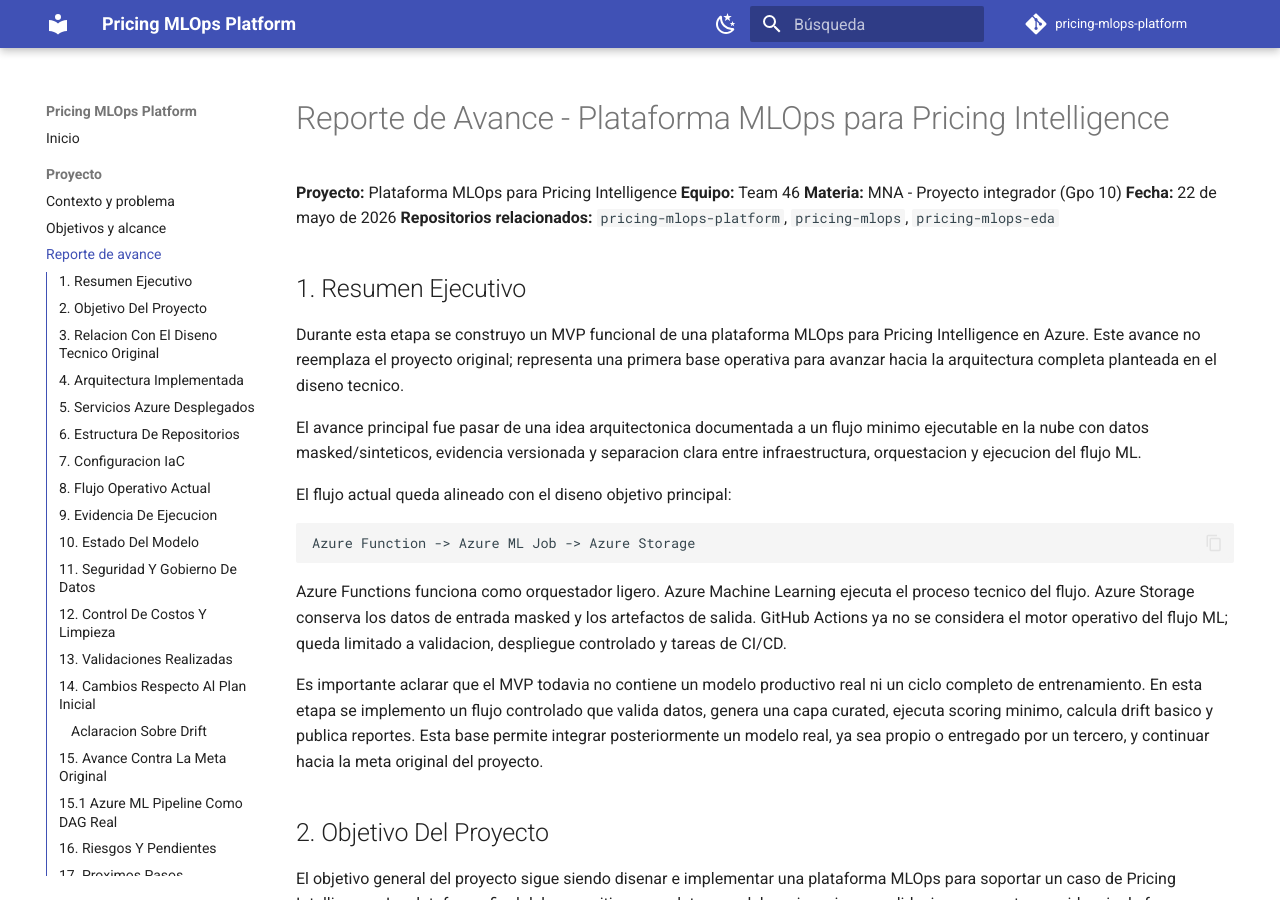
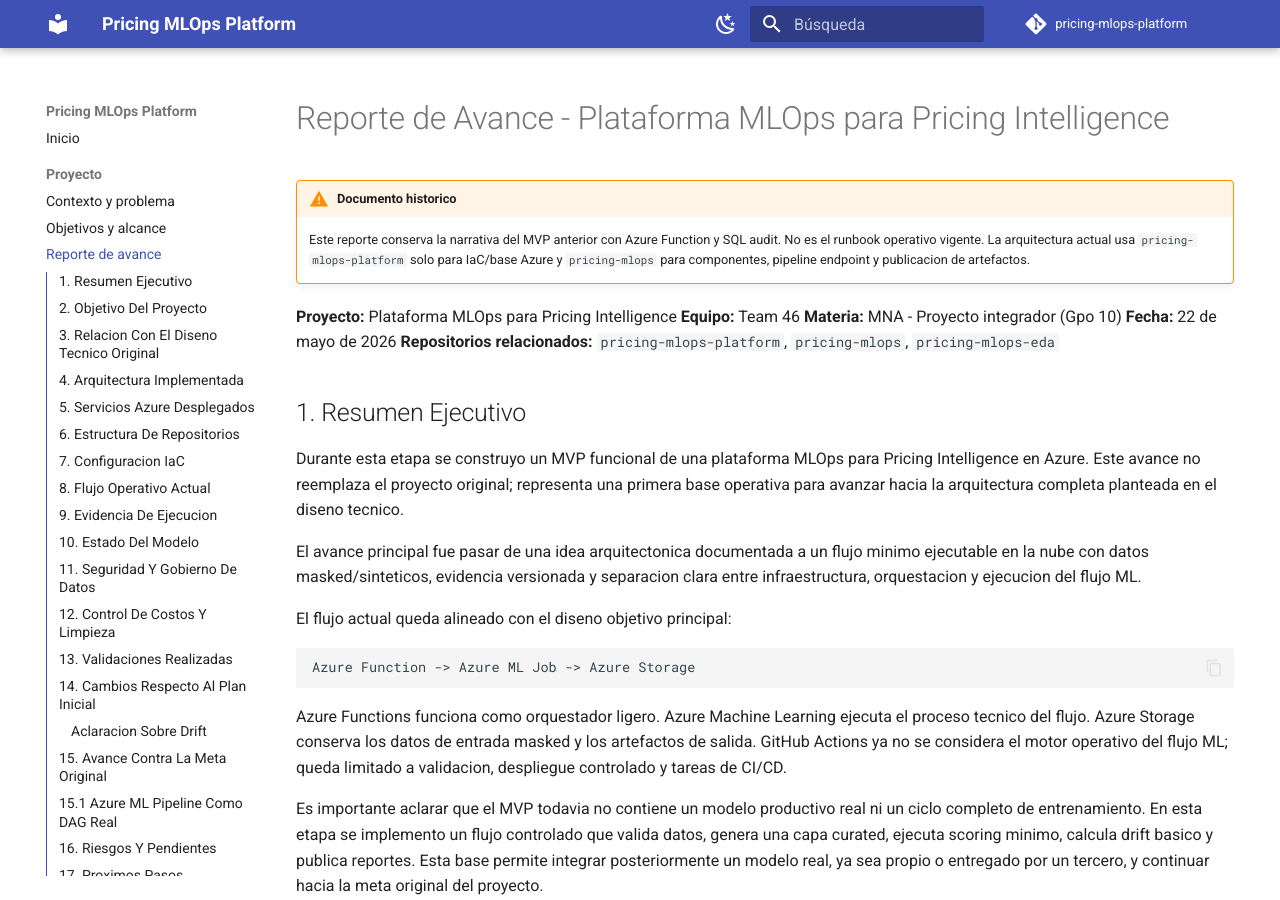
Before and after one commit to tecmx-team46-pricing/pricing-mlops-platform, an MkDocs documentation site: the page built from docs/project/reporte-avance-proyecto-integrador.md, in a window 1280 px wide and 900 px high. Built offline with MkDocs 1.6.1 and Material for MkDocs 9.7.7, drawn with Linux system fonts in a browser that asks for light colours; comment, search, counter and statistics services are not loaded; some of the changed text lies outside the part shown.

Commit message:
Clean platform IaC and historical docs

```diff
--- a/docs/project/reporte-avance-proyecto-integrador.md
+++ b/docs/project/reporte-avance-proyecto-integrador.md
@@ -1,4 +1,7 @@
 # Reporte de Avance - Plataforma MLOps para Pricing Intelligence
+
+!!! warning "Documento historico"
+    Este reporte conserva la narrativa del MVP anterior con Azure Function y SQL audit. No es el runbook operativo vigente. La arquitectura actual usa `pricing-mlops-platform` solo para IaC/base Azure y `pricing-mlops` para componentes, pipeline endpoint y publicacion de artefactos.
 
 **Proyecto:** Plataforma MLOps para Pricing Intelligence
 **Equipo:** Team 46
```
Also changed, not shown: other parts of docs/project/reporte-avance-proyecto-integrador.md (+0 -1 lines), docs/reference/original-technical-design.md (+2 -0 lines), 2 other files.
